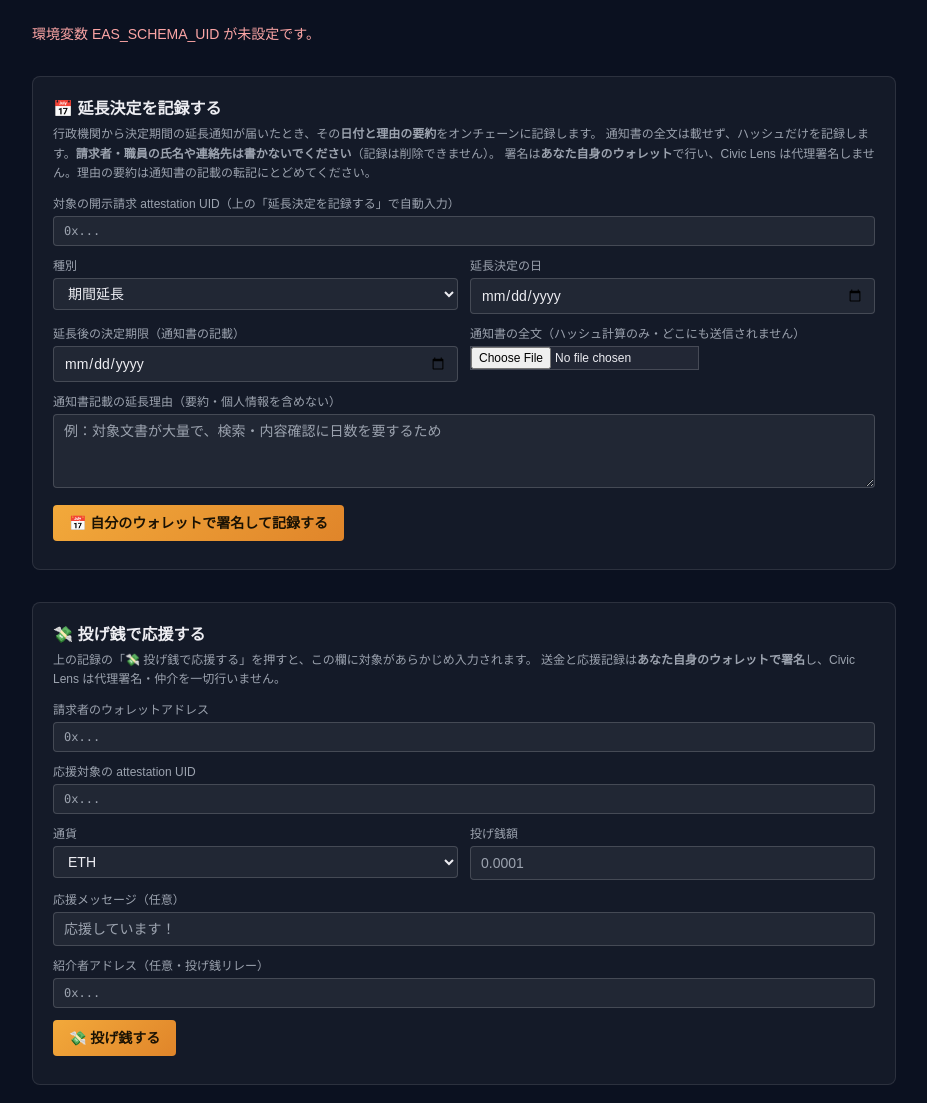
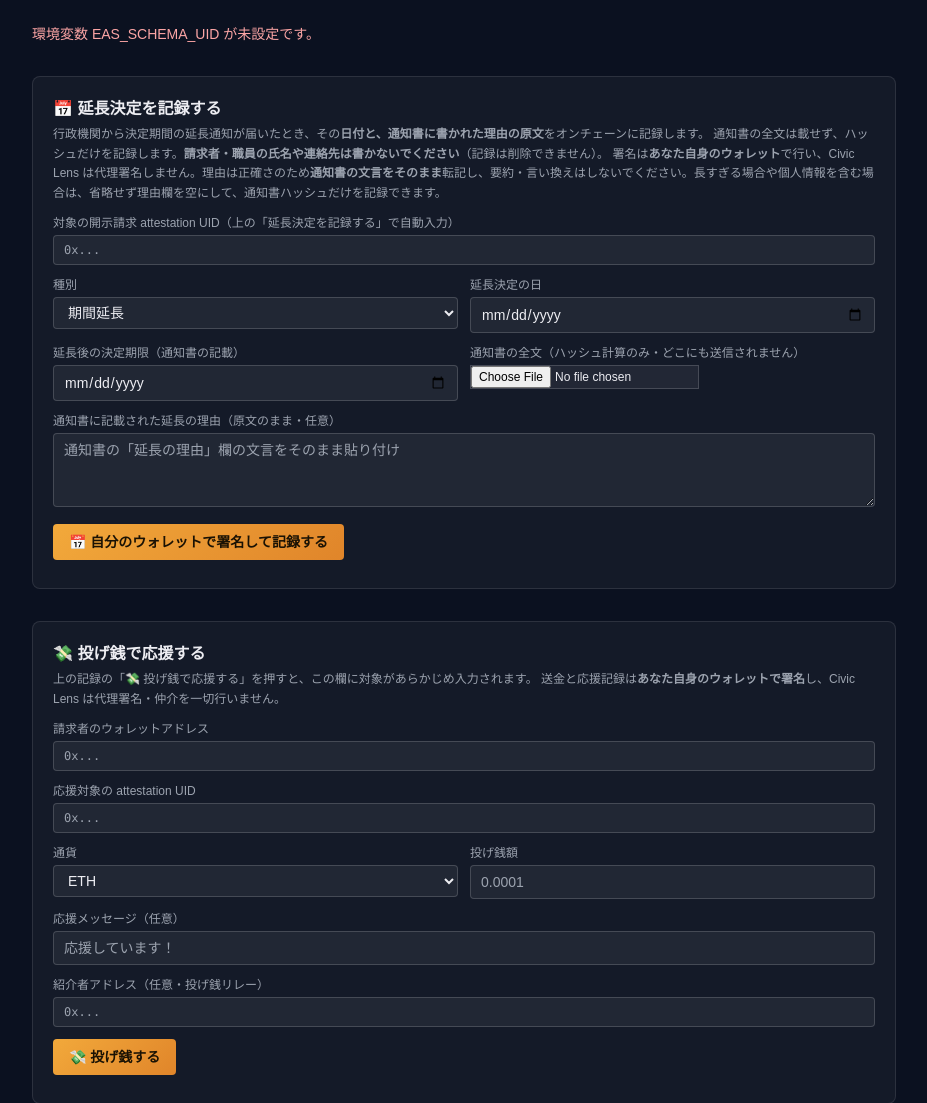
Before and after one commit to t-sakaki/civic-lens, a FastAPI app: page /ledger in a window 1280 px wide. Shown: the part 195-1298 px from the top of the page, without its empty margins (176-1103 px from the left). Run offline with FastAPI, Linux system fonts and the light colour scheme; some libraries are stand-ins or nearby versions.

Commit message:
fix: 延長決定の「理由の要約」を、通知書記載の「理由」（原文）に改める
要約・言い換えが混ざると正確さを損なうため、スキーマのフィールドを reasonSummary から
reason に改め、通知書の文言をそのまま転記する前提にした。
- 上限を600→2000バイトに拡大。超える場合や個人情報を含む場合は、一部を省略せず
  理由欄を空にして通知書ハッシュだけを記録する（フォームの文言・エラーもこれに合わせた）
- API のキーを reason_summary → reason、設定値を max_reason_bytes に変更
- スキーマは未登録のため、チェーン上の互換性への影響はない

Co-Authored-By: Claude Sonnet 5.5 <noreply@anthropic.com>

```diff
--- a/app.py
+++ b/app.py
@@ -98,7 +98,7 @@ from ledger_reactions import (
     get_reactions, toggle_reaction, REACTION_TYPES as LEDGER_REACTION_TYPES,
     verify_wallet_signature, wallet_reactor_id,
 )
-from ledger_extensions import fetch_extensions_by_request, extension_schema_uid, EXTENSION_KINDS, MAX_REASON_SUMMARY_BYTES
+from ledger_extensions import fetch_extensions_by_request, extension_schema_uid, EXTENSION_KINDS, MAX_REASON_BYTES
 from ledger_tips import build_tip_leaderboard, trending_requests, tips_for_request, tip_schema_uid
 from community_feed import fetch_unified_feed, fetch_unified_stats
 from web3_ipfs import (
@@ -1787,7 +1787,7 @@ async def api_ledger_extensions_config():
         "extension_schema_uid": schema_uid,
         "network": meta["network"],
         "kinds": list(EXTENSION_KINDS),
-        "max_reason_summary_bytes": MAX_REASON_SUMMARY_BYTES,
+        "max_reason_bytes": MAX_REASON_BYTES,
     }
 
 
--- a/ledger_extensions.py
+++ b/ledger_extensions.py
@@ -9,13 +9,14 @@
     string  kind          - 「期間延長」または「特例延長」
     uint256 decisionDate   - 延長決定の日（UNIX秒）
     uint256 newDeadline    - 延長後の決定期限（UNIX秒。通知書に記載された日）
-    string  reasonSummary  - 通知書記載の延長理由の要約（個人情報・職員名を含めない）
+    string  reason         - 通知書に記載された延長の理由（原文のまま。要約・言い換え・追記をしない）
     bytes32 noticeHash     - 通知書全文のSHA-256ハッシュ（全文そのものは載せない）
 refUID で、対象の開示請求 attestation（EAS_SCHEMA_UID）に紐づく。
 
 オンチェーンは削除できないため、通知書の全文・請求者や職員の氏名は載せない。
-公開するのは日付・機関の行為・個人情報を除いた理由の要約・ハッシュだけにとどめる。
-延長理由の要約は通知書の記載の転記であり、AIによる評価は含めない。
+公開するのは日付・機関の行為（通知書記載の理由の原文）・ハッシュだけにとどめる。
+理由は正確さのため通知書の記載をそのまま転記し、要約・言い換え・AIによる評価を含めない。
+長すぎる、または個人情報を含む場合は、一部を省略せず理由欄を空にして通知書ハッシュだけを記録する。
 """
 from __future__ import annotations
 
@@ -34,11 +35,11 @@ JST = timezone(timedelta(hours=9))
 ZERO_BYTES32 = "0x" + "00" * 32
 
 EXTENSION_SCHEMA_RAW = (
-    "string kind, uint256 decisionDate, uint256 newDeadline, string reasonSummary, bytes32 noticeHash"
+    "string kind, uint256 decisionDate, uint256 newDeadline, string reason, bytes32 noticeHash"
 )
 EXTENSION_KINDS = ("期間延長", "特例延長")
-# 理由の要約の上限（UTF-8バイト数。日本語約200文字）
-MAX_REASON_SUMMARY_BYTES = 600
+# 理由（通知書の原文）の上限（UTF-8バイト数。日本語約660文字）。超える場合は省略せず空欄にする
+MAX_REASON_BYTES = 2000
 
 _CACHE_TTL_SECONDS = 60
 _cache: Dict[str, Any] = {"at": 0.0, "by_request": None}
@@ -97,7 +98,7 @@ def _parse(att: Dict[str, Any], chain_id: int, request_entry: Optional[Dict[str,
         "kind": kind,
         "decision_date": decision_date.isoformat(),
         "new_deadline": new_deadline.isoformat(),
-        "reason_summary": reason,
+        "reason": reason,
         "notice_hash": "0x" + notice_hash.hex(),
         "recorder": recorder,
         "by_requester": by_requester,
--- a/templates/ledger.html
+++ b/templates/ledger.html
@@ -68,9 +68,9 @@
         <section class="cl-card rounded-lg p-5 mt-8" id="extensionSection">
             <h2 class="font-bold mb-1 flex items-center gap-2">📅 延長決定を記録する</h2>
             <p class="text-xs text-gray-400 mb-3 leading-relaxed">
-                行政機関から決定期間の延長通知が届いたとき、その<strong>日付と理由の要約</strong>をオンチェーンに記録します。
+                行政機関から決定期間の延長通知が届いたとき、その<strong>日付と、通知書に書かれた理由の原文</strong>をオンチェーンに記録します。
                 通知書の全文は載せず、ハッシュだけを記録します。<strong>請求者・職員の氏名や連絡先は書かないでください</strong>（記録は削除できません）。
-                署名は<strong>あなた自身のウォレット</strong>で行い、Civic Lens は代理署名しません。理由の要約は通知書の記載の転記にとどめてください。
+                署名は<strong>あなた自身のウォレット</strong>で行い、Civic Lens は代理署名しません。理由は正確さのため<strong>通知書の文言をそのまま</strong>転記し、要約・言い換えはしないでください。長すぎる場合や個人情報を含む場合は、省略せず理由欄を空にして、通知書ハッシュだけを記録できます。
             </p>
             <form id="extForm" class="grid grid-cols-1 sm:grid-cols-2 gap-3 text-sm">
                 <div class="sm:col-span-2">
@@ -94,8 +94,8 @@
                     <input type="file" id="extNoticeFile" accept=".txt,.pdf,.png,.jpg,.jpeg,application/pdf,text/plain,image/*" class="text-xs" required>
                 </div>
                 <div class="sm:col-span-2">
-                    <label class="block text-xs text-gray-400 mb-1">通知書記載の延長理由（要約・個人情報を含めない）</label>
-                    <textarea id="extReason" rows="3" class="w-full rounded px-2.5 py-1.5 text-sm" placeholder="例：対象文書が大量で、検索・内容確認に日数を要するため"></textarea>
+                    <label class="block text-xs text-gray-400 mb-1">通知書に記載された延長の理由（原文のまま・任意）</label>
+                    <textarea id="extReason" rows="3" class="w-full rounded px-2.5 py-1.5 text-sm" placeholder="通知書の「延長の理由」欄の文言をそのまま貼り付け"></textarea>
                 </div>
                 <div class="sm:col-span-2">
                     <button type="submit" class="cl-btn rounded px-4 py-2">📅 自分のウォレットで署名して記録する</button>
@@ -207,7 +207,7 @@
                           : x.by_requester === false ? '<span class="rounded-full px-2 py-0.5 text-red-300" style="border:1px solid currentColor">第三者の記録（請求者本人のものではありません）</span>'
                           : '<span class="cl-badge rounded-full px-2 py-0.5">記録者の照合不可</span>'}
                     </div>
-                    <p class="whitespace-pre-wrap">通知書記載の理由（要約）：${escapeHtml(x.reason_summary || '（記載なし）')}</p>
+                    <p class="whitespace-pre-wrap">通知書記載の理由（原文）：${escapeHtml(x.reason || '（記録なし。通知書ハッシュのみ）')}</p>
                     ${x.exceeds_ordinance_limit && e.deadline ? `<p class="mt-1" style="color: var(--cl-amber)">条例上の延長上限（目安 ${formatDate(e.deadline.extended_deadline)}）を超える日付が記録されています。通知書の記載（特例延長の有無など）をご確認ください。</p>` : ''}
                     <p class="mt-1 text-gray-400">期限を過ぎても決定がない場合、審査請求（不作為）を検討できるのは ${formatDate(x.inaction_review_from)} 以降の目安です。
                         <a class="cl-link" href="${escapeHtml(x.explorer_url)}" target="_blank" rel="noopener noreferrer">記録を見る ↗</a></p>
@@ -509,15 +509,15 @@
                 const decision = jstMidnightUnix(document.getElementById('extDecisionDate').value);
                 const newDeadline = jstMidnightUnix(document.getElementById('extNewDeadline').value);
                 if (newDeadline < decision) throw new Error('延長後の期限が延長決定の日より前になっています');
-                if (new TextEncoder().encode(reason).length > extConfig.max_reason_summary_bytes) throw new Error('理由の要約が長すぎます（約200文字まで）');
+                if (new TextEncoder().encode(reason).length > extConfig.max_reason_bytes) throw new Error('理由が長すぎます。一部を省くと正確でなくなるため、理由欄は空にして通知書ハッシュだけを記録してください');
 
                 // 公開前に個人情報らしき記述を確認する（記録は削除できないため）
                 const scan = await (await fetch('/api/web3/attestation/scan-pii', { method: 'POST', body: new URLSearchParams({ text: reason }) })).json();
                 if (scan.warnings.length) {
                     const list = scan.warnings.map(w => `${w.type}: ${w.match}`).join('\n');
-                    if (!confirm(`個人情報の可能性がある記述があります。\n${list}\n\nオンチェーンの記録は削除できません。このまま記録しますか？`)) throw new Error('記録を中止しました');
+                    if (!confirm(`個人情報の可能性がある記述があります。\n${list}\n\nオンチェーンの記録は削除できません。理由を書き換えると原文と異なってしまうため、個人情報を含む場合は理由欄を空にして通知書ハッシュだけを記録することをお勧めします。このまま記録しますか？`)) throw new Error('記録を中止しました');
                 }
-                if (!confirm('記録は削除できません。通知書の全文は載せず、日付・理由の要約・ハッシュだけを、あなたのウォレット署名で公開します。よろしいですか？')) throw new Error('記録を中止しました');
+                if (!confirm('記録は削除できません。通知書の全文は載せず、日付・理由の原文・ハッシュだけを、あなたのウォレット署名で公開します。よろしいですか？')) throw new Error('記録を中止しました');
 
                 const file = document.getElementById('extNoticeFile').files[0];
                 const noticeHash = ethers.sha256(new Uint8Array(await file.arrayBuffer()));
```
Also changed, not shown: tests/test_ledger_extensions.py (+6 -0 lines).
